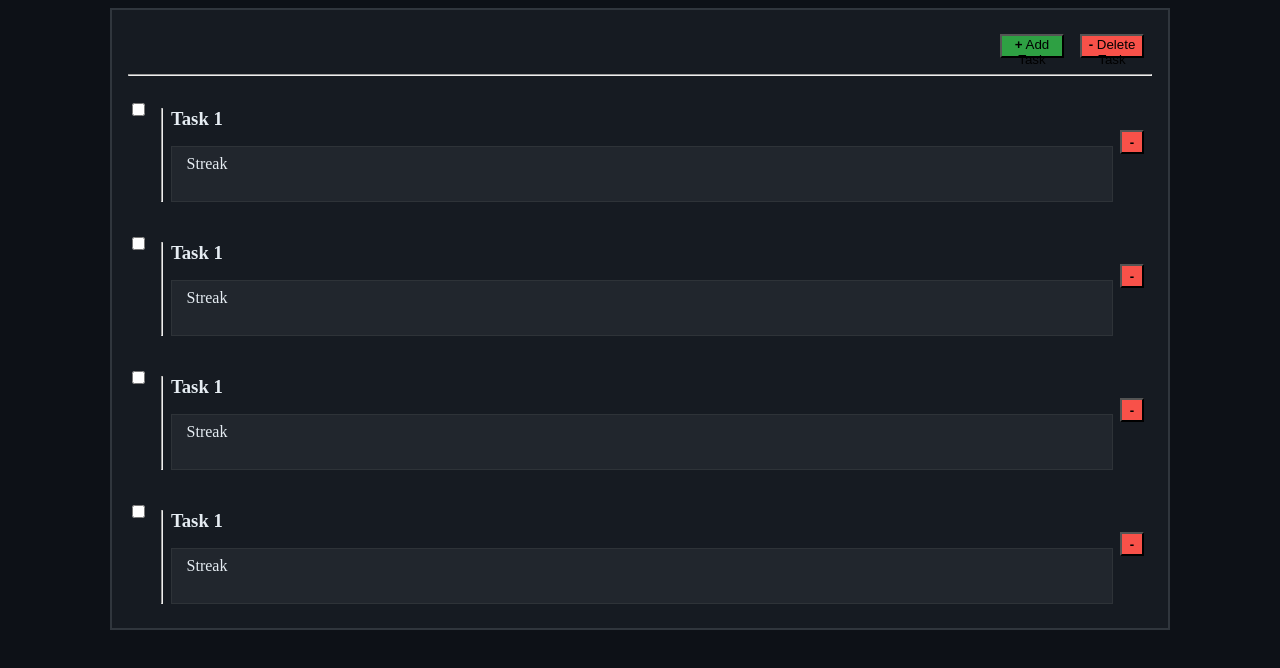
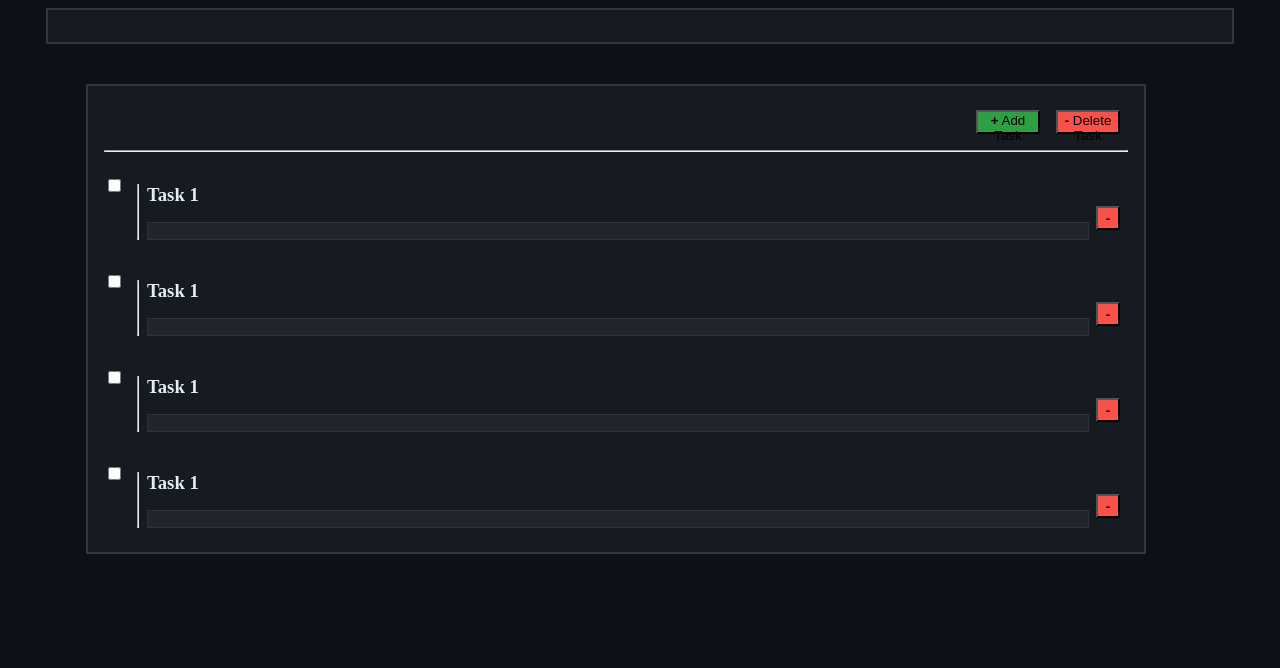
Before and after one commit to umeshhnandavja-byte/MyTrack, a React (Vite) app: page / in a window 1280 px wide. Shown: the top 668 px of the page. Built offline with nearby package versions, Linux system fonts and the light colour scheme.

Commit message:
Header Added

```diff
--- a/src/App.tsx
+++ b/src/App.tsx
@@ -1,9 +1,11 @@
 import './App.css'
+import Header from './Header';
 import TaskManager from './TaskManager';
 
 function App() {
   return(
     <>
+      <Header/>
       <TaskManager/>
     </>
   );
--- /dev/null
+++ b/src/DateData.tsx
@@ -0,0 +1,8 @@
+function DateData(){
+
+    return( <>
+                <td></td>
+            </>);
+}
+
+export default DateData
--- a/src/Day.tsx
+++ b/src/Day.tsx
@@ -1,7 +1,10 @@
+import DateData from "./DateData";
 function Day(){
 
     return( <>
-                <tr></tr>
+                <tr>
+                    <DateData/>
+                </tr>
             </>);
 }
 
--- a/src/GraphMonths.tsx
+++ b/src/GraphMonths.tsx
@@ -5,6 +5,7 @@ function GraphMonths(){
     return( <>
 
                 <thead>
+                    <tr>
                         <Month/>
                         <Month/>
                         <Month/>
@@ -18,6 +19,7 @@ function GraphMonths(){
                         <Month/>
                         <Month/>
                         <Month/>
+                    </tr>
                 </thead>
             </>);
 }
--- a/src/GridGraph.tsx
+++ b/src/GridGraph.tsx
@@ -6,8 +6,8 @@ function GridGraph(){
     return( <>
                 <table>
                     <caption>Streak</caption>
+                    <GraphMonths/>
                     <GraphDays/>
-                    <GraphMonths/>
                 </table>
             </>);
 }
--- /dev/null
+++ b/src/Header.tsx
@@ -0,0 +1,10 @@
+function Header(){
+
+    return( <>
+                <div className="Header">
+
+                </div>
+            </>);
+}
+
+export default Header
--- a/src/TaskContent.tsx
+++ b/src/TaskContent.tsx
@@ -1,10 +1,9 @@
-import GridGraph from "./GridGraph";
 
 function TaskContent(){
 
         return( <>
                     <div className="TaskContent">
-                        <GridGraph/>
+
                     </div>
                 </>);
 }
--- a/src/index.css
+++ b/src/index.css
@@ -18,6 +18,15 @@ body{
     justify-content: center;
 }
 
+.Header{
+    background-color: var(--bg-sub);
+    width: 90vw;
+    height: auto;
+    padding: 2vh;
+    border: 2px solid var(--border);
+    color: var(--text);
+}
+
 .TaskManager{
     background-color: var(--bg-sub);
     width: 80vw;
@@ -25,6 +34,7 @@ body{
     padding: 2vh;
     border: 2px solid var(--border);
     color: var(--text);
+    margin: 5vh;
 }
 
 .TaskActions{
@@ -82,3 +92,14 @@ body{
     margin-top: 2vh;
     border: 1px solid var(--border-sub);
 }
+
+table{
+    border: 1px solid white;
+    width: 100%;
+}
+
+td{
+    background-color: var(--border-sub);
+    height: 2px;
+    width: 2px;
+}
```
Lines whose indentation alone changed are shown as unchanged.
